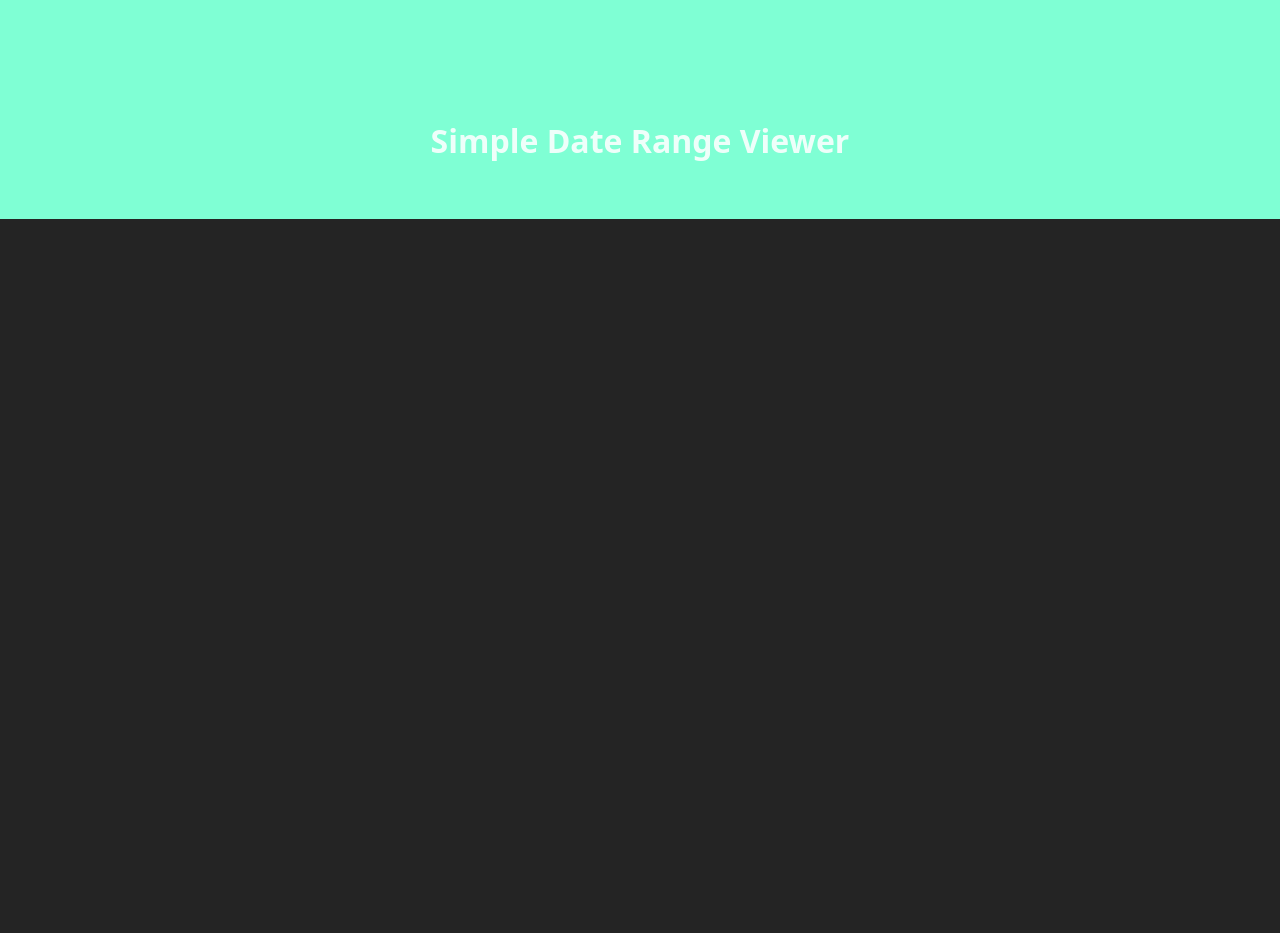
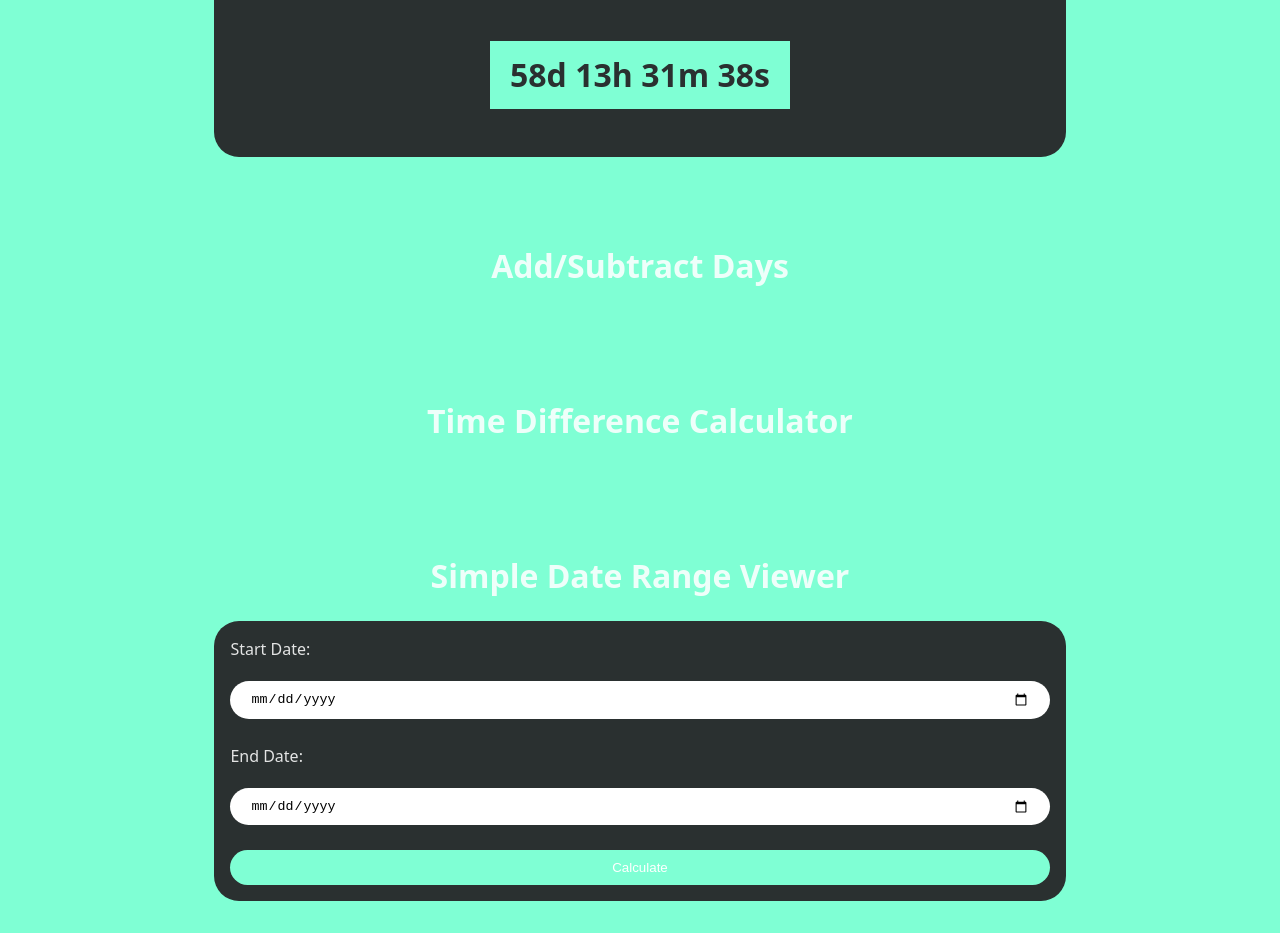
Before and after one commit to HristijanRalis/React-Dates-Projects, a React (Vite) app in the folder week-2-manipulation/: page / in a window 1280 px wide. Shown: the part 514-1447 px from the top of the page. Before the commit the page ends 800 px from the top, so only its background shows below. Built offline with nearby package versions, Linux system fonts and the light colour scheme.

Commit message:
Done with SimpleDateRangeViewe

```diff
--- a/week-2-manipulation/src/App.tsx
+++ b/week-2-manipulation/src/App.tsx
@@ -1,5 +1,7 @@
 import "./App.css";
 import { DateFormater } from "./components/DateFormater/DateFormater";
+import NewYearCountdown from "./components/NewYearCountdown/NewYearCountdown";
+import { SimpleDateRangeViewer } from "./components/SimpleDateRangeViewer/SimpleDateRangeViewer";
 
 function App() {
   return (
@@ -8,6 +10,13 @@ function App() {
       <div className="section">
         <h1>Date Formater</h1>
         <DateFormater />
+      </div>
+
+      {/* NewYear countdown*/}
+
+      <div className="section">
+        <h1>NewYear countdow!</h1>
+        <NewYearCountdown />
       </div>
       {/* Add/Subtract Days*/}
 
@@ -23,6 +32,7 @@ function App() {
 
       <div className="section">
         <h1>Simple Date Range Viewer </h1>
+        <SimpleDateRangeViewer />
       </div>
     </div>
   );
--- a/week-2-manipulation/src/components/DateFormater/DateFormater.css
+++ b/week-2-manipulation/src/components/DateFormater/DateFormater.css
@@ -6,6 +6,7 @@
   width: 70%;
   background-color: rgb(42, 48, 48);
   border-radius: 25px;
+  padding-block: 20px;
 }
 
 .pickDate {
--- a/week-2-manipulation/src/components/NewYearCountdown/NewYearCountdown.css
+++ b/week-2-manipulation/src/components/NewYearCountdown/NewYearCountdown.css
@@ -0,0 +1,17 @@
+.NewYearCountdown {
+  background-color: rgb(42, 48, 48);
+  width: 70%;
+  border-radius: 25px;
+  padding: 1rem;
+  display: flex;
+  flex-direction: column;
+  align-items: center;
+  justify-content: center;
+}
+
+.NewYearCountdown h3 {
+  background-color: aquamarine;
+  padding: 10px 20px;
+  font-size: 2rem;
+  color: rgb(42, 48, 48);
+}
--- a/week-2-manipulation/src/components/NewYearCountdown/NewYearCountdown.tsx
+++ b/week-2-manipulation/src/components/NewYearCountdown/NewYearCountdown.tsx
@@ -1,5 +1,57 @@
+import { useEffect, useState } from "react";
+import "./NewYearCountdown.css";
 const NewYearCountdown = () => {
-  return <div className="NewYearCountdown"></div>;
+  const [today, setToday] = useState(new Date());
+  const [newYear, setNewYear] = useState(
+    new Date(new Date().getFullYear() + 1, 0, 1)
+  );
+  const [timeLeft, setTimeLeft] = useState({
+    days: 0,
+    hours: 0,
+    minutes: 0,
+    seconds: 0,
+  });
+  const [isNewYear, setIsNEwYear] = useState(false);
+
+  const calculateTimeLeft = () => {
+    const now = new Date();
+    const difference = newYear.getTime() - now.getTime();
+
+    if (difference < 0) {
+      setIsNEwYear(true);
+      return { days: 0, hours: 0, minutes: 0, seconds: 0 };
+    }
+    const days = Math.floor(difference / (1000 * 60 * 60 * 24));
+    const hours = Math.floor((difference / (1000 * 60 * 60)) % 24);
+    const minutes = Math.floor((difference / (1000 * 60)) % 60);
+    const seconds = Math.floor((difference / 1000) % 60);
+
+    return { days, hours, minutes, seconds };
+  };
+
+  useEffect(() => {
+    const timer = setInterval(() => {
+      setToday(new Date());
+      setTimeLeft(calculateTimeLeft());
+    }, 1000);
+
+    return () => clearInterval(timer);
+  }, []);
+
+  return (
+    <div className="NewYearCountdown">
+      <h2>Countdown Timer!</h2>
+
+      {isNewYear ? (
+        <h3>Happy New Year??</h3>
+      ) : (
+        <h3>
+          {timeLeft.days}d {timeLeft.hours}h {timeLeft.minutes}m{" "}
+          {timeLeft.seconds}s
+        </h3>
+      )}
+    </div>
+  );
 };
 
 export default NewYearCountdown;
--- a/week-2-manipulation/src/components/SimpleDateRangeViewer/SimpleDateRangeViewer.css
+++ b/week-2-manipulation/src/components/SimpleDateRangeViewer/SimpleDateRangeViewer.css
@@ -0,0 +1,69 @@
+.SimpleDateRangeViewer {
+  background-color: rgb(42, 48, 48);
+  width: 70%;
+  border-radius: 25px;
+  padding: 1rem;
+  display: flex;
+  flex-direction: column;
+  align-items: center;
+  justify-content: center;
+}
+
+.rangeForm {
+  width: 100%;
+  display: flex;
+  flex-direction: column;
+  align-items: center;
+  justify-content: center;
+}
+
+.rangeContent {
+  display: flex;
+  flex-direction: column;
+  align-items: start;
+  width: 100%;
+  gap: 20px;
+}
+
+.rangeInput {
+  width: 100%;
+  padding: 10px 20px;
+  border: none;
+  border-radius: 25px;
+  margin-bottom: 25px;
+}
+
+.rangeBtn {
+  width: 100%;
+  padding: 10px 20px;
+  background-color: aquamarine;
+  border: none;
+  color: white;
+  border-radius: 25px;
+  cursor: pointer;
+}
+.result {
+  opacity: 0;
+  transform: scale(0.9);
+  color: aquamarine;
+  font-size: 1.8rem;
+  font-weight: 600;
+
+  animation: appearOnce 0.8s ease forwards;
+}
+
+@keyframes appearOnce {
+  0% {
+    opacity: 0;
+    transform: scale(0.9);
+    text-shadow: none;
+  }
+  60% {
+    opacity: 1;
+    transform: scale(1.05);
+  }
+  100% {
+    opacity: 1;
+    transform: scale(1);
+  }
+}
--- a/week-2-manipulation/src/components/SimpleDateRangeViewer/SimpleDateRangeViewer.tsx
+++ b/week-2-manipulation/src/components/SimpleDateRangeViewer/SimpleDateRangeViewer.tsx
@@ -1,3 +1,62 @@
+import { useState } from "react";
+import "./SimpleDateRangeViewer.css";
+
 export const SimpleDateRangeViewer = () => {
-  return <div className="SimpleDateRangeViewer"></div>;
+  const [startDate, setStartDate] = useState<Date | null>(null);
+  const [endDate, setEndDate] = useState<Date | null>(null);
+  const [totalDays, setTotalDays] = useState<number | null>(null);
+  const [showResult, setShowResult] = useState(false);
+
+  const handleRangeDays = (e: React.FormEvent<HTMLFormElement>) => {
+    e.preventDefault();
+    if (startDate && endDate) {
+      const diffTime = endDate.getTime() - startDate.getTime();
+
+      const diffDays = Math.ceil(diffTime / (1000 * 60 * 60 * 24));
+      setShowResult(false);
+      setTimeout(() => {
+        setTotalDays(diffDays);
+        setShowResult(true);
+      }, 1000);
+    } else {
+      setShowResult(false);
+      setTotalDays(null);
+    }
+  };
+  return (
+    <div className="SimpleDateRangeViewer">
+      <form className="rangeForm" onSubmit={handleRangeDays}>
+        <div className="rangeContent">
+          <label>Start Date: </label>
+          <input
+            type="date"
+            onChange={(e) => setStartDate(new Date(e.target.value))}
+            className="rangeInput"
+          />
+        </div>
+        <div className="rangeContent">
+          <label>End Date: </label>
+          <input
+            type="date"
+            placeholder="Select End Date"
+            onChange={(e) => setEndDate(new Date(e.target.value))}
+            className="rangeInput"
+          />
+        </div>
+        <div className="rangeContent">
+          <button type="submit" className="rangeBtn">
+            Calculate
+          </button>
+        </div>
+      </form>
+
+      <div className="totalDays">
+        {showResult && totalDays !== null && (
+          <h3 className="result">
+            Total Days: <span>{totalDays}</span>
+          </h3>
+        )}
+      </div>
+    </div>
+  );
 };
```
